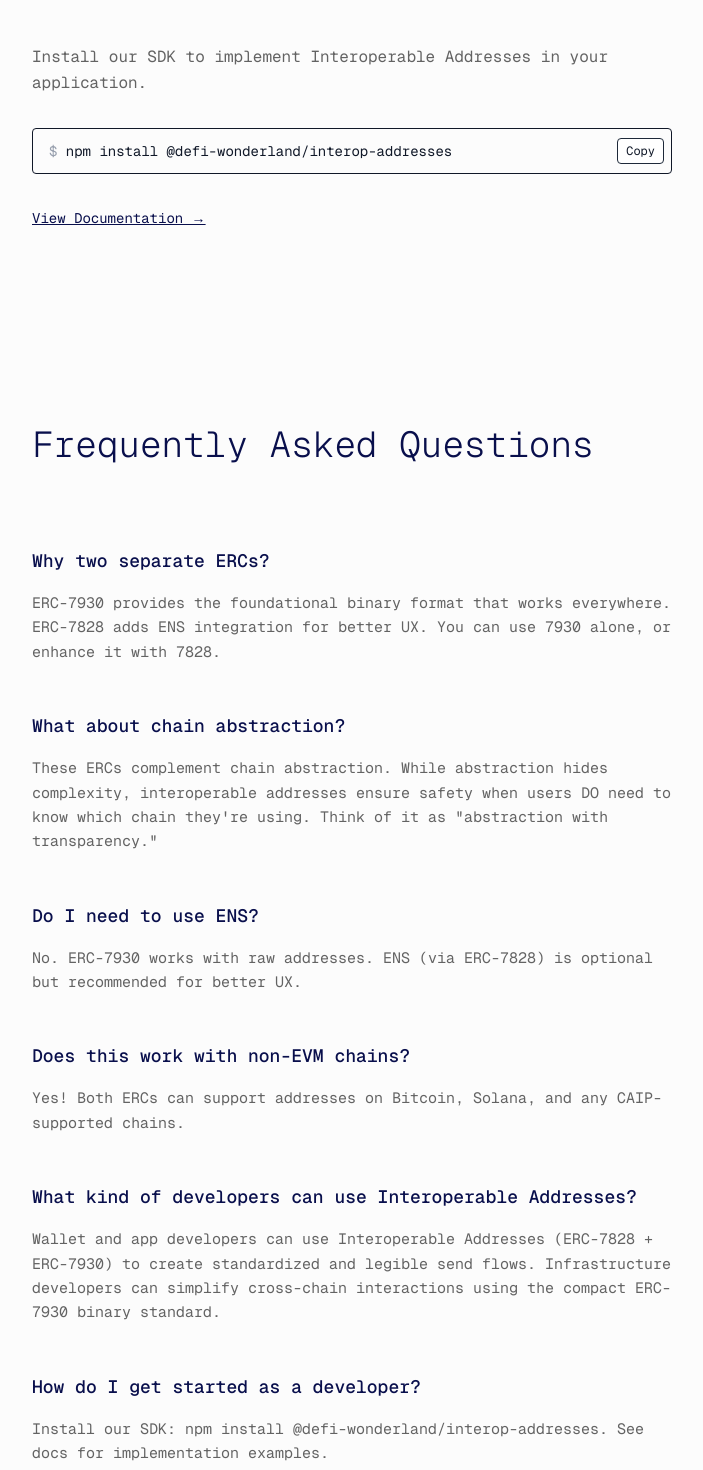
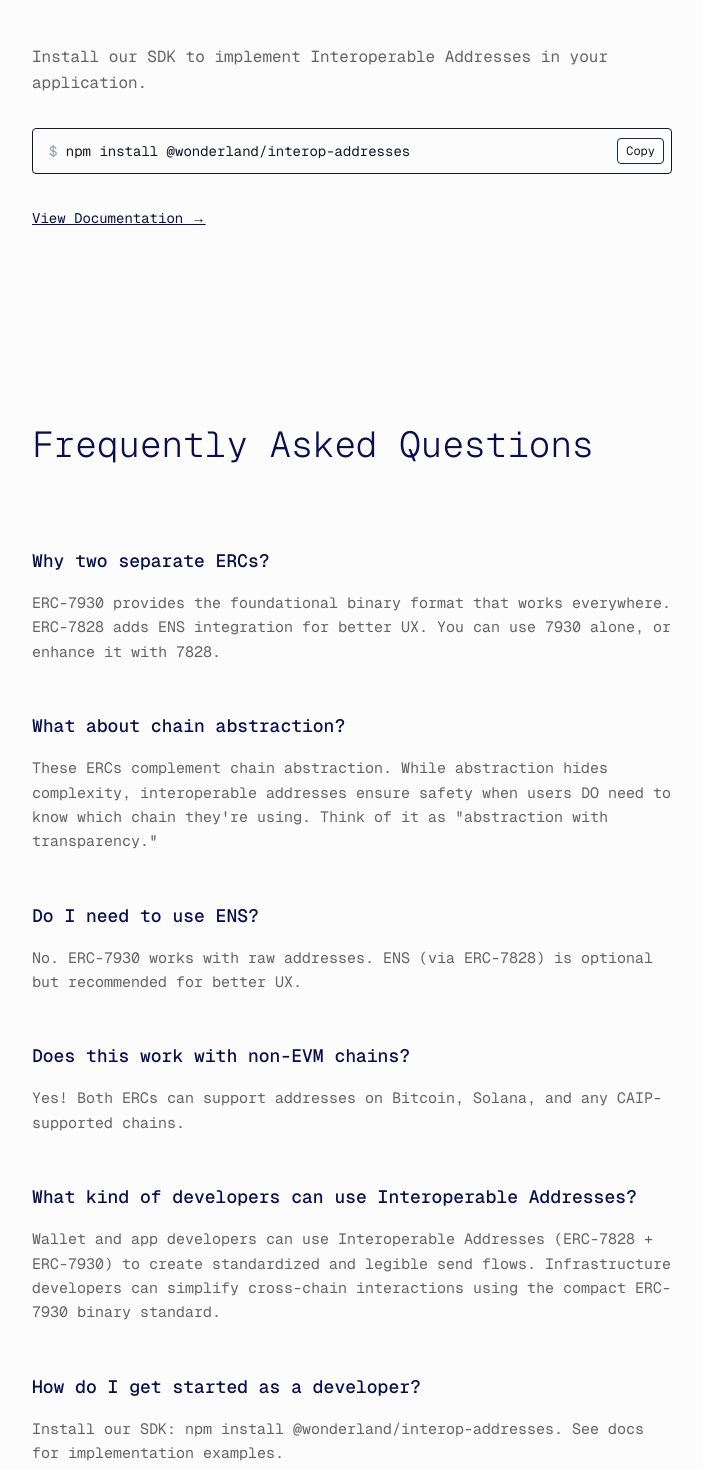
Before and after one commit to defi-wonderland/interop-sdk, a Next.js app in the folder apps/addresses-landing-page/: page / in a window 1280 px wide. Shown: the part 5560-7030 px from the top of the page, without its empty margins (544-1247 px from the left). Built offline with nearby package versions, Linux system fonts and the light colour scheme.

Commit message:
fix: update npm registry for addresses landing and general repo

```diff
--- a/apps/addresses-landing-page/components/faq-section.tsx
+++ b/apps/addresses-landing-page/components/faq-section.tsx
@@ -67,8 +67,8 @@ export function FaqSection() {
                             How do I get started as a developer?
                         </h3>
                         <p className="font-mono text-sm lg:text-[0.9375rem] text-muted-foreground leading-relaxed">
-                            Install our SDK: npm install @defi-wonderland/interop-addresses. See
-                            docs for implementation examples.
+                            Install our SDK: npm install @wonderland/interop-addresses. See docs for
+                            implementation examples.
                         </p>
                     </div>
 
--- a/apps/addresses-landing-page/components/sdk-section.tsx
+++ b/apps/addresses-landing-page/components/sdk-section.tsx
@@ -18,13 +18,13 @@ export function SdkSection() {
                     <div className="relative mb-8 max-w-full">
                         <pre className="border border-gray-900 text-gray-900 font-mono text-xs sm:text-sm rounded py-3 px-4 pr-16 sm:pr-24 overflow-x-auto select-all max-w-full">
                             <span className="text-gray-400 select-none">$ </span>npm install
-                            @defi-wonderland/interop-addresses
+                            @wonderland/interop-addresses
                         </pre>
                         <button
                             className="absolute top-2.5 right-2 px-2 py-1 border bg-white border-gray-800 hover:bg-muted text-xs text-gray-900 hover:text-foreground rounded focus:outline-none active:bg-muted cursor-pointer transition"
                             onClick={() => {
                                 navigator.clipboard.writeText(
-                                    "npm install @defi-wonderland/interop-addresses",
+                                    "npm install @wonderland/interop-addresses",
                                 );
                                 setCopied(true);
                                 setTimeout(() => setCopied(false), 2000);
```
